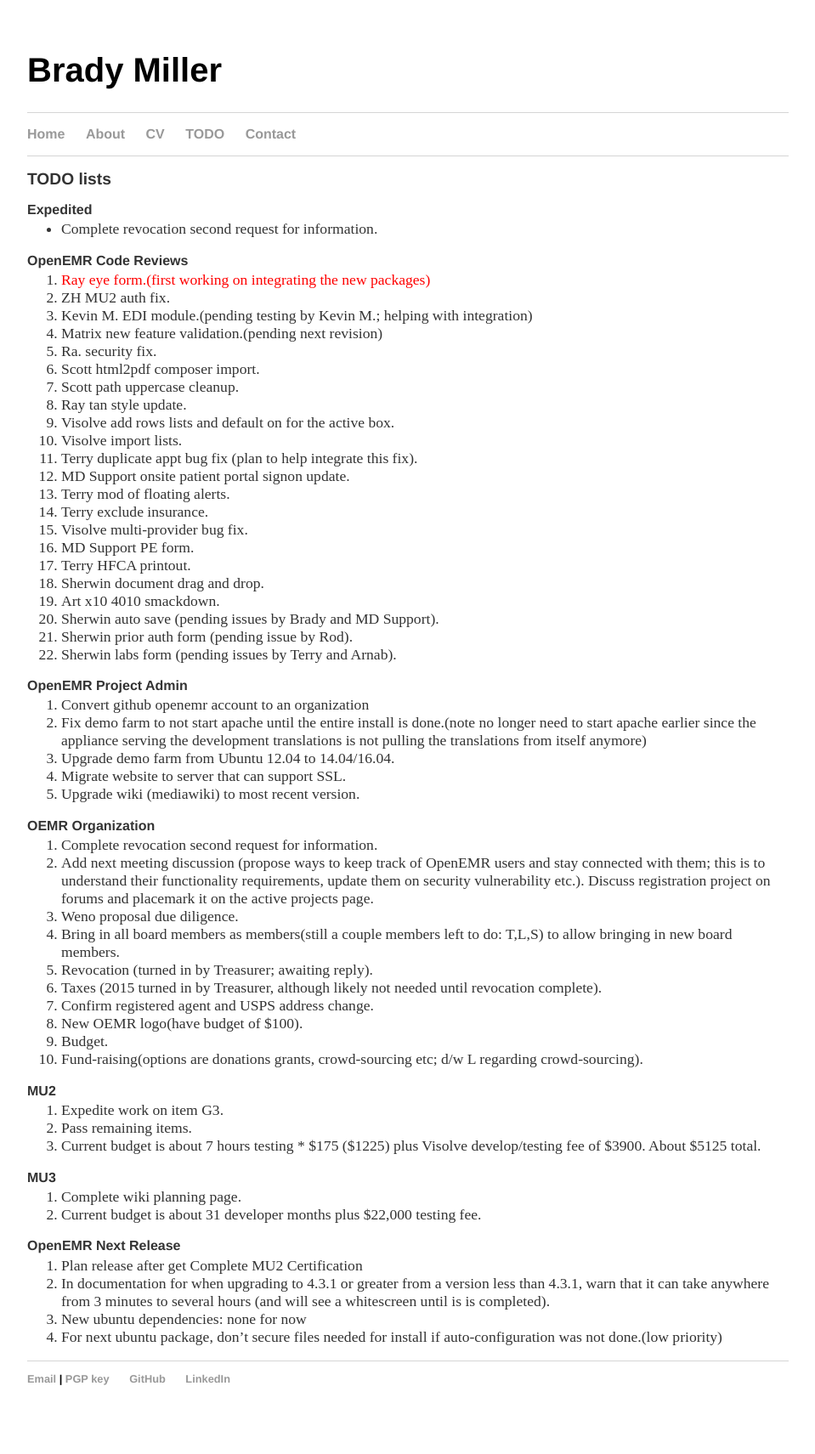
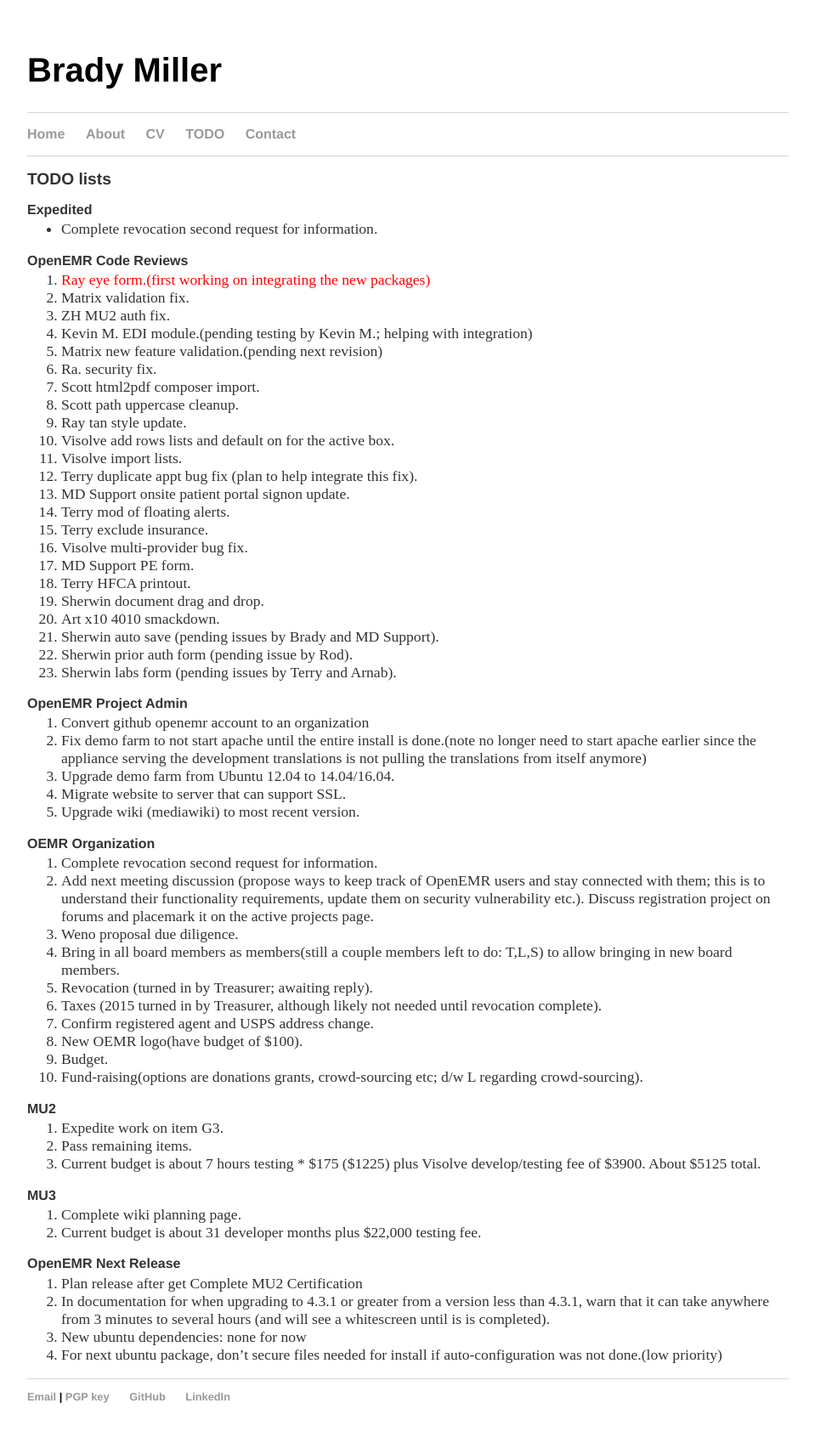
Before and after one commit to bradymiller/bradymiller.github.io, a Jekyll site: the page built from todo/index.md, in a window 1280 px wide. Shown: the whole page at 85% size, without its empty margins (160-1119 px from the left). Built offline with Jekyll 4.4.1, drawn with Linux system fonts in a browser that asks for light colours; before the commit the page ends 1690 px from its top, so only the background shows below that.

Commit message:
Update todo list

```diff
--- a/todo/index.md
+++ b/todo/index.md
@@ -8,6 +8,7 @@
 
 ### OpenEMR Code Reviews
 1. <span style="color: red">Ray eye form.(first working on integrating the new packages)</span>
+1. Matrix validation fix.
 1. ZH MU2 auth fix.
 1. Kevin M. EDI module.(pending testing by Kevin M.; helping with integration)
 1. Matrix new feature validation.(pending next revision)
```
